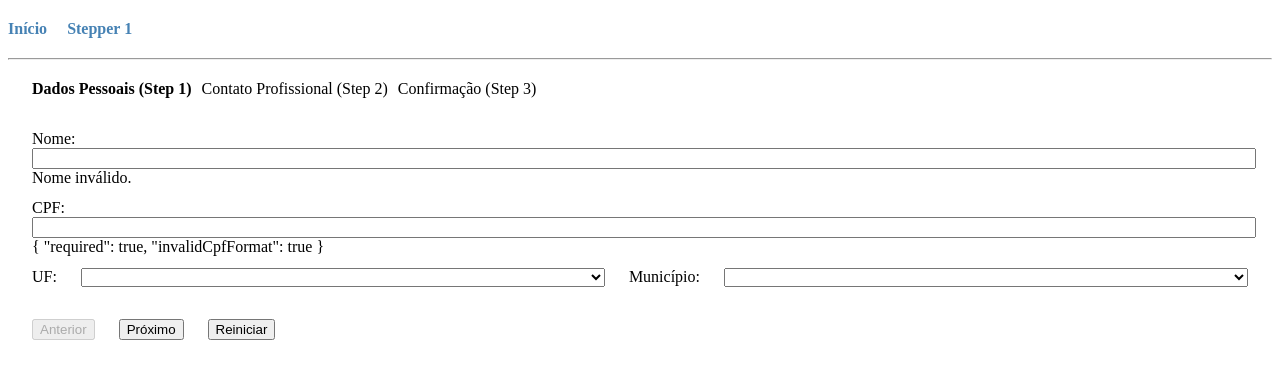
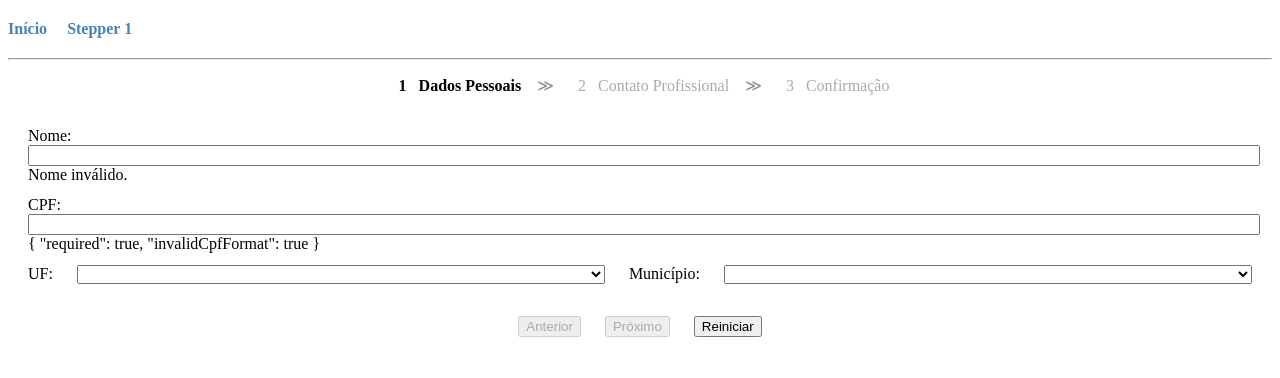
Before and after one commit to brasilgiovanni/angular-smart-flow-forms, an Angular app: page /stepper in a window 1280 px wide. Shown: the top 378 px of the page. Built offline with nearby package versions, Linux system fonts and the light colour scheme.

Commit message:
component header - new layout created - 14.04.2025

```diff
--- a/src/app/app.component.html
+++ b/src/app/app.component.html
@@ -1,10 +1,11 @@
+<div>
   <nav>
     <ul>
       <li><a routerLink="/">Início</a></li>
       <li><a routerLink="/stepper">Stepper 1</a></li>
     </ul>
   </nav>
-
-<hr />
+  <hr>
 
   <router-outlet></router-outlet>
+</div>
--- a/src/app/stepper/footer/footer.component.html
+++ b/src/app/stepper/footer/footer.component.html
@@ -1,6 +1,7 @@
 <div class="container-footer">
   <button (click)="onPrevious()" [disabled]="currentStep === 1">Anterior</button>
-  @if (currentStep < totalSteps) { <button (click)="onNext()">Próximo</button>
+  @if (currentStep < totalSteps) {
+    <button [disabled]="!onCanProceed()" (click)="onNext()">Próximo</button>
     } @else {
     <button (click)="onConfirm()">Confirmar Dados</button>
     }
--- a/src/app/stepper/footer/footer.component.ts
+++ b/src/app/stepper/footer/footer.component.ts
@@ -15,7 +15,6 @@ export class FooterComponent implements OnInit {
   @Input() totalSteps: number = 1;
   currentStep: number = 1;
 
-  // ✅ Usando `inject()` no lugar do construtor
   private stepperService = inject(StepperService);
   private stateService = inject(StateFormService);
   private httpService = inject(HttpProtocolService);
@@ -34,12 +33,15 @@ export class FooterComponent implements OnInit {
     this.stepperService.nextStep();
   }
 
+  onCanProceed(): boolean {
+    return this.stepperService.canProceed(this.currentStep);
+  }
+
   onRestart() {
     this.stepperService.restart();
   }
 
   onConfirm() {
-    // Consolida os dados dos formulários para envio
     const userData = {
       ...this.stateService.personalForm.value,
       ...this.stateService.contactForm.value
@@ -47,7 +49,6 @@ export class FooterComponent implements OnInit {
 
     this.httpService.registerUser(userData).subscribe(response => {
       console.log('Usuário cadastrado com sucesso!', response);
-      // Após cadastro, pode-se reiniciar ou redirecionar
       this.stepperService.restart();
     });
   }
--- a/src/app/stepper/header/header.component.html
+++ b/src/app/stepper/header/header.component.html
@@ -1,6 +1,22 @@
 <div class="stepper">
-    <div *ngFor="let stepLabel of steps; index as i"
-         [class.active]="(i + 1) === currentStep">
-      {{stepLabel}} (Step {{i + 1}})
+  <ng-container *ngFor="let stepLabel of steps; index as i">
+    <div
+      class="step"
+      [class.completed]="(i + 1) < currentStep"
+      [class.active]="(i + 1) === currentStep"
+      [class.future]="(i + 1) > currentStep"
+    >
+      <span class="step-number">
+        <ng-container *ngIf="(i + 1) < currentStep; else stepNum">
+          ✔
+        </ng-container>
+        <ng-template #stepNum>{{ i + 1 }}</ng-template>
+      </span>
+      <span class="step-label">{{ stepLabel }}</span>
     </div>
-  </div>
+
+    <ng-container *ngIf="i < steps.length - 1">
+      <span class="separator">≫</span>
+    </ng-container>
+  </ng-container>
+</div>
--- a/src/app/stepper/header/header.component.scss
+++ b/src/app/stepper/header/header.component.scss
@@ -1,8 +1,59 @@
 .stepper {
     display: flex;
-    gap: 10px;
+    align-items: center;
+    flex-wrap: wrap;
+    gap: 0.5rem;
+    font-size: 1rem;
+    justify-content: center;
+
+    .step {
+      display: flex;
+      align-items: center;
+      font-weight: normal;
+      color: #ccc;
+
+      &.completed {
+        color: green;
+      }
+
+      &.active {
+        font-weight: bold;
+        color: #000;
+      }
+
+      &.future {
+        color: #aaa;
+      }
+
+      .step-number {
+        display: inline-block;
+        width: 1.5rem;
+        text-align: center;
+        margin-right: 0.25rem;
+      }
+
+      .step-label {
+        white-space: nowrap;
+      }
+    }
+
+    .separator {
+      margin: 0 0.5rem;
+      color: #888;
+    }
+  }
+
+  /* Responsividade: esconder nomes dos steps em telas pequenas */
+  @media (max-width: 600px) {
+    .stepper {
+      font-size: 0.9rem;
+
+      .step .step-label {
+        display: none;
+      }
+
+      .separator {
+        margin: 0 0.25rem;
+      }
+    }
 }
-
-.active {
-    font-weight: bold;
-}
--- a/src/app/stepper/stepper.component.html
+++ b/src/app/stepper/stepper.component.html
@@ -1,5 +1,9 @@
 <div class="container-stepper">
     <app-header [steps]="steps"></app-header>
-    <ng-container *ngIf="currentComponent" [ngComponentOutlet]="currentComponent"></ng-container>
+    <div class="step-wrapper">
+        <ng-container *ngIf="currentComponent" [ngComponentOutlet]="currentComponent"></ng-container>
+    </div>
+
+
     <app-footer [totalSteps]="steps.length"></app-footer>
 </div>
--- a/src/app/stepper/stepper.component.scss
+++ b/src/app/stepper/stepper.component.scss
@@ -2,6 +2,10 @@ div.container-stepper {
     display: flex;
     flex-direction: column;
     gap: 32px;
-    max-width: 1440px;
-    padding: 12px 24px;
+    padding: 0.5rem 1.25rem;
+    align-items: center;
 }
+
+div.step-wrapper {
+    width: 100%;
+}
--- a/src/app/stepper/steps/step-1/step-1.component.ts
+++ b/src/app/stepper/steps/step-1/step-1.component.ts
@@ -1,9 +1,10 @@
 import { CommonModule } from '@angular/common';
-import { Component, OnInit, inject } from '@angular/core';
+import { Component, OnDestroy, OnInit, inject } from '@angular/core';
 import { FormsModule, ReactiveFormsModule, FormGroup } from '@angular/forms';
 import { StateFormService } from '../../services/state-form.service';
 import { HttpProtocolService } from '../../services/http-protocol.service';
 import { MockHttpProtocolService } from '../../../mockServices/mock-http-protocol.service';
+import { Subscription } from 'rxjs';
 
 
 @Component({
@@ -16,30 +17,51 @@ import { MockHttpProtocolService } from '../../../mockServices/mock-http-protoco
     { provide: HttpProtocolService, useClass: MockHttpProtocolService }
   ]
 })
-export class Step1Component implements OnInit {
+export class Step1Component implements OnInit, OnDestroy {
+
   personalForm: FormGroup;
   ufs: string[] = [];
   municipios: string[] = [];
 
   private stateService = inject(StateFormService);
   private httpService = inject(HttpProtocolService);
+  private subscriptions = new Subscription(); // 📌 Gerenciador de assinaturas
 
   constructor() {
     this.personalForm = this.stateService.personalForm;
   }
 
   ngOnInit(): void {
-    this.httpService.listUFs().subscribe(data => {
-      this.ufs = data;
-    });
+    this.carregarListas();
+  }
+
+  ngOnDestroy(): void {
+    this.subscriptions.unsubscribe(); // ✅ Libera recursos ao destruir o componente
+  }
+
+  carregarListas(): void {
+    this.loadUFs();
+    if (this.personalForm.get('uf')?.value) {
+      this.loadMunicipios();
+    }
+  }
+
+  private loadUFs(): void {
+    this.subscriptions.add(
+      this.httpService.listUFs().subscribe(data => {
+        this.ufs = data;
+      })
+    );
   }
 
   loadMunicipios(): void {
     const selectedUF = this.personalForm.get('uf')?.value;
     if (selectedUF) {
-      this.httpService.listMunicipios(selectedUF).subscribe(data => {
-        this.municipios = data;
-      });
+      this.subscriptions.add(
+        this.httpService.listMunicipios(selectedUF).subscribe(data => {
+          this.municipios = data;
+        })
+      );
     }
   }
 
```
Also changed, not shown: src/app/app.component.scss (line endings or trailing spaces). Lines whose indentation alone changed are shown as unchanged.
